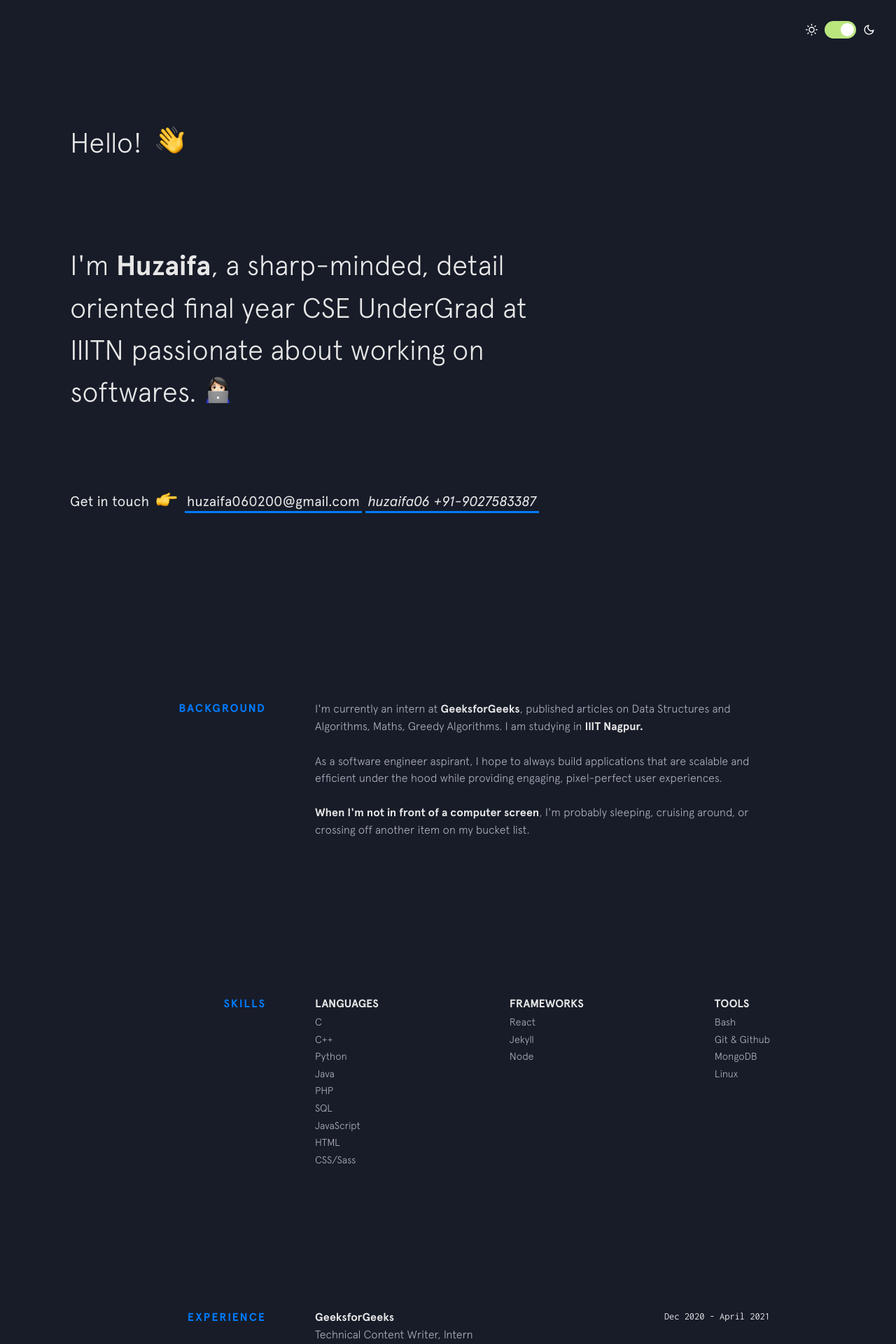
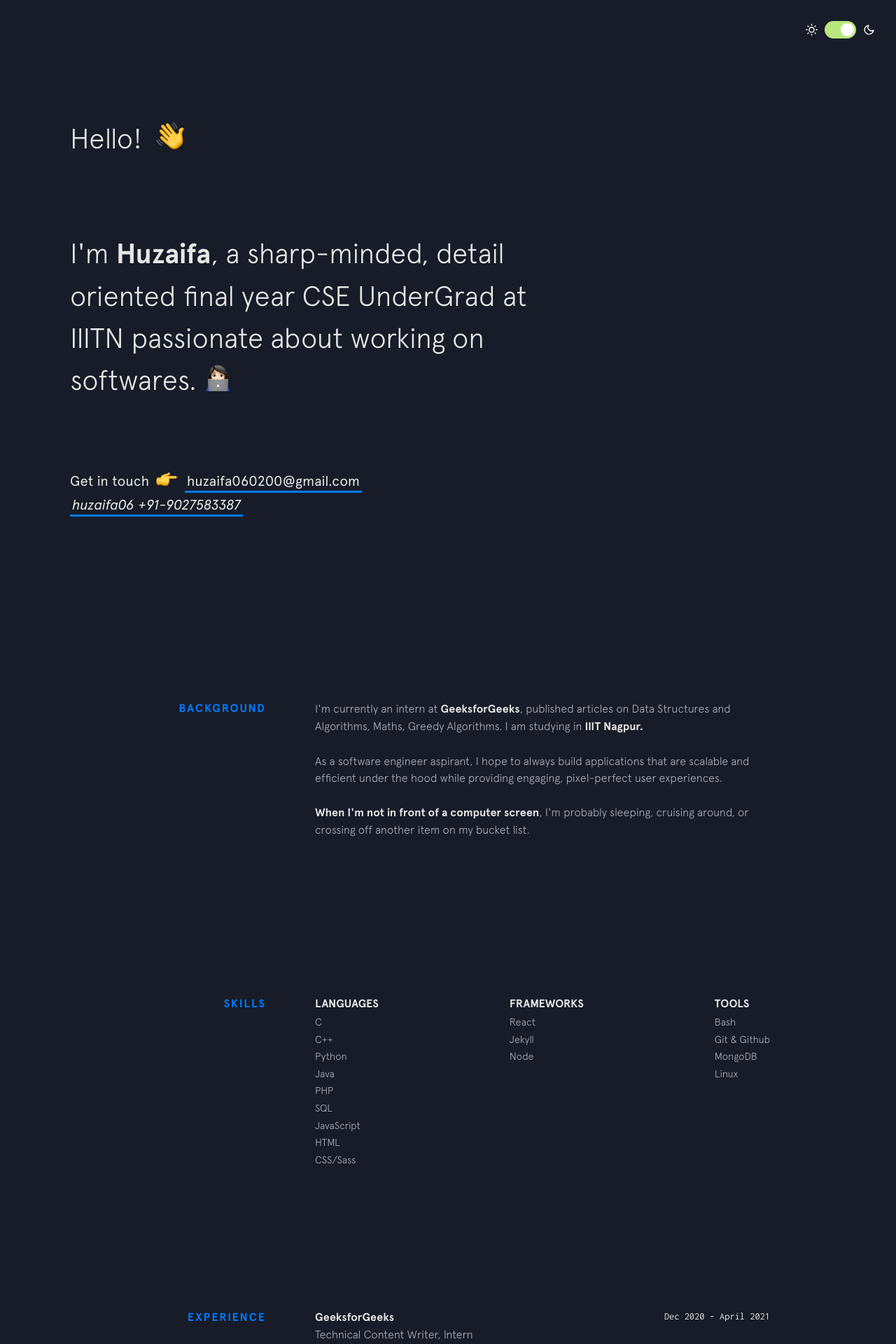
Before and after one commit to huzaifa06/huzaifa06.github.io, a Jekyll site: the page built from index.html, in a window 1280 px wide. Shown: the top 1920 px of the page at 70% size. Built offline with Jekyll 4.4.1, drawn with Linux system fonts in a browser that asks for light colours; nearby versions of some CDN libraries.

Commit message:
Update intro.html

```diff
--- a/_includes/intro.html
+++ b/_includes/intro.html
@@ -12,8 +12,8 @@
     <span>Get in touch </span>
     <span class="emoji pointer"></span>
     <span>
-      <a href="mailto:huzaifa060200@gmail.com" target="_blank" class="highlight-link">huzaifa060200@gmail.com</a>
-      <a href="https://linkedin.com/in/huzaifa06" target="_blank" class="highlight-link"><i class="icon-linkedin">huzaifa06</i></a><a class="highlight-link"><i class="fas fa-phone"> +91-9027583387</i></a>
+      <a href="mailto:huzaifa060200@gmail.com" target="_blank" class="highlight-link">huzaifa060200@gmail.com</a><br>
+      <a href="https://linkedin.com/in/huzaifa06" target="_blank" class="highlight-link"><i class="fas fa-linkedin">huzaifa06</i></a><a class="highlight-link"><i class="fas fa-phone"> +91-9027583387</i></a>
     </span>
   </h3>
 </header>
```
